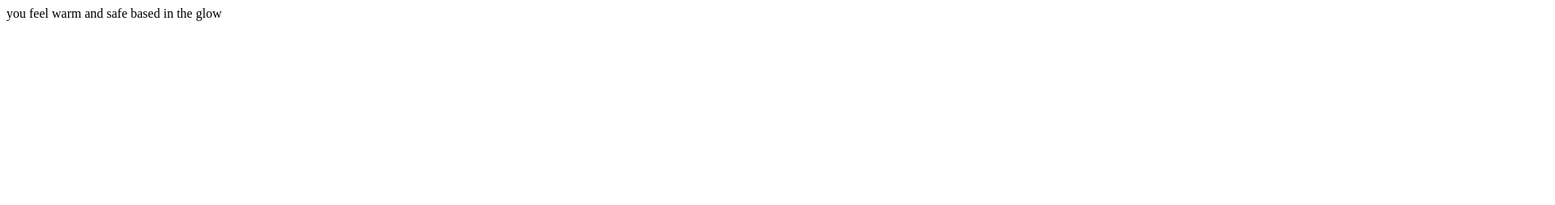
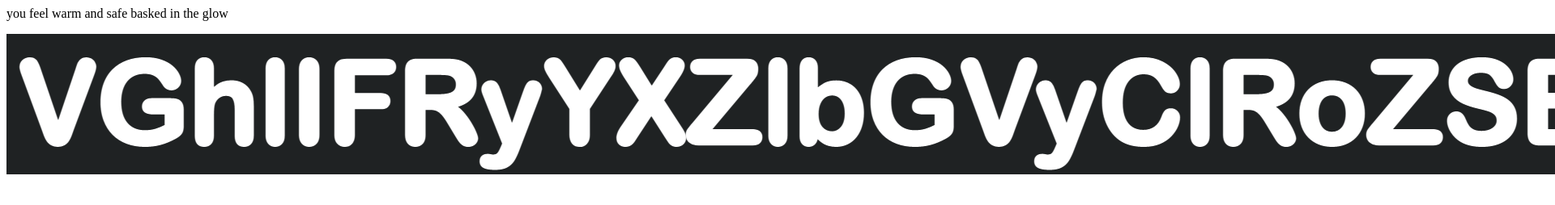
Before and after one commit to hackclub/bungie-puzzle, a plain HTML site: page traveler/index.html in a window 1280 px wide. Shown: the top 254 px of the page at 81% size, 1920 px wide, since content can reach past the window. Drawn offline with Linux system fonts and the light colour scheme.

Commit message:
Add traveler puzzle step

```diff
--- a/traveler/index.html
+++ b/traveler/index.html
@@ -1,3 +1,3 @@
 <title>⚪️</title>
-<p>you feel warm and safe based in the glow</p>
-<!-- Still need to come up with a puzzle step for this -->
+<p>you feel warm and safe basked in the glow</p>
+<img src="traveler.png" alt="⚪️">
```
Also changed, not shown: traveler/traveler.png (added).
